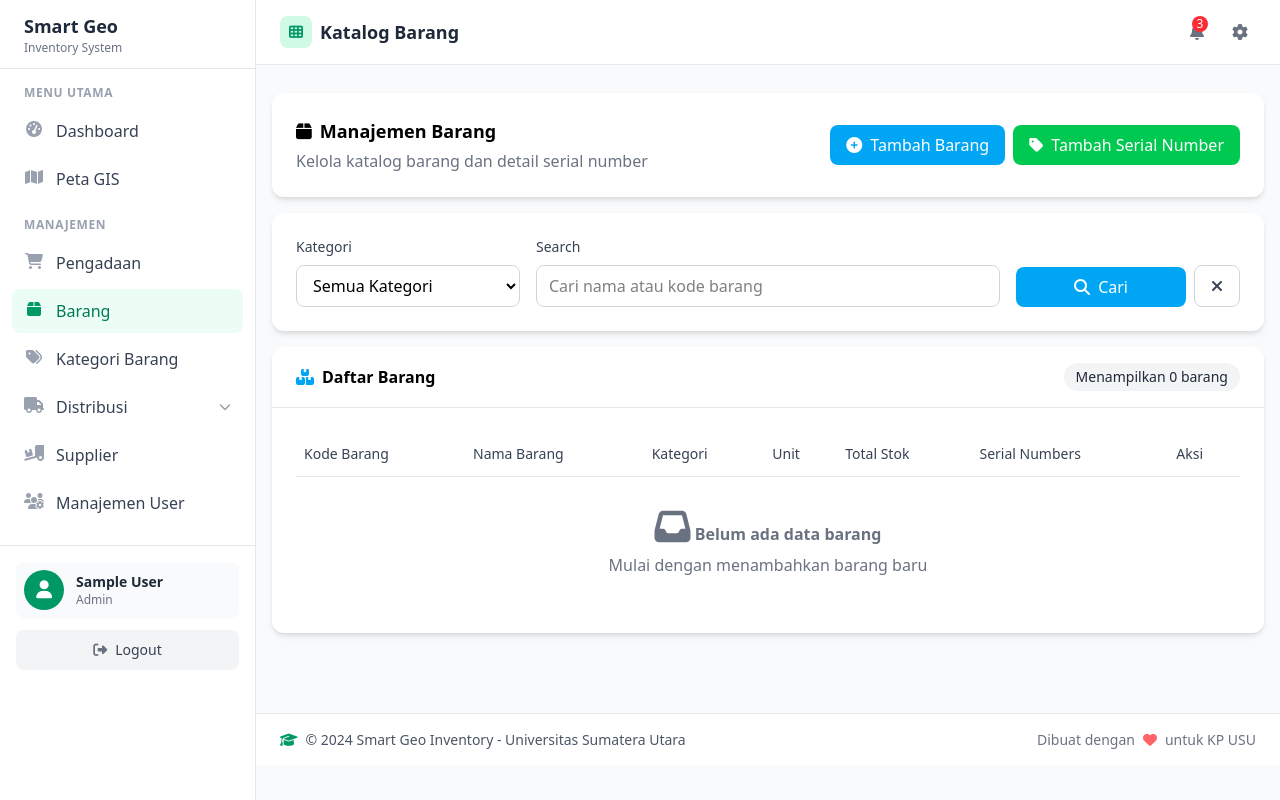
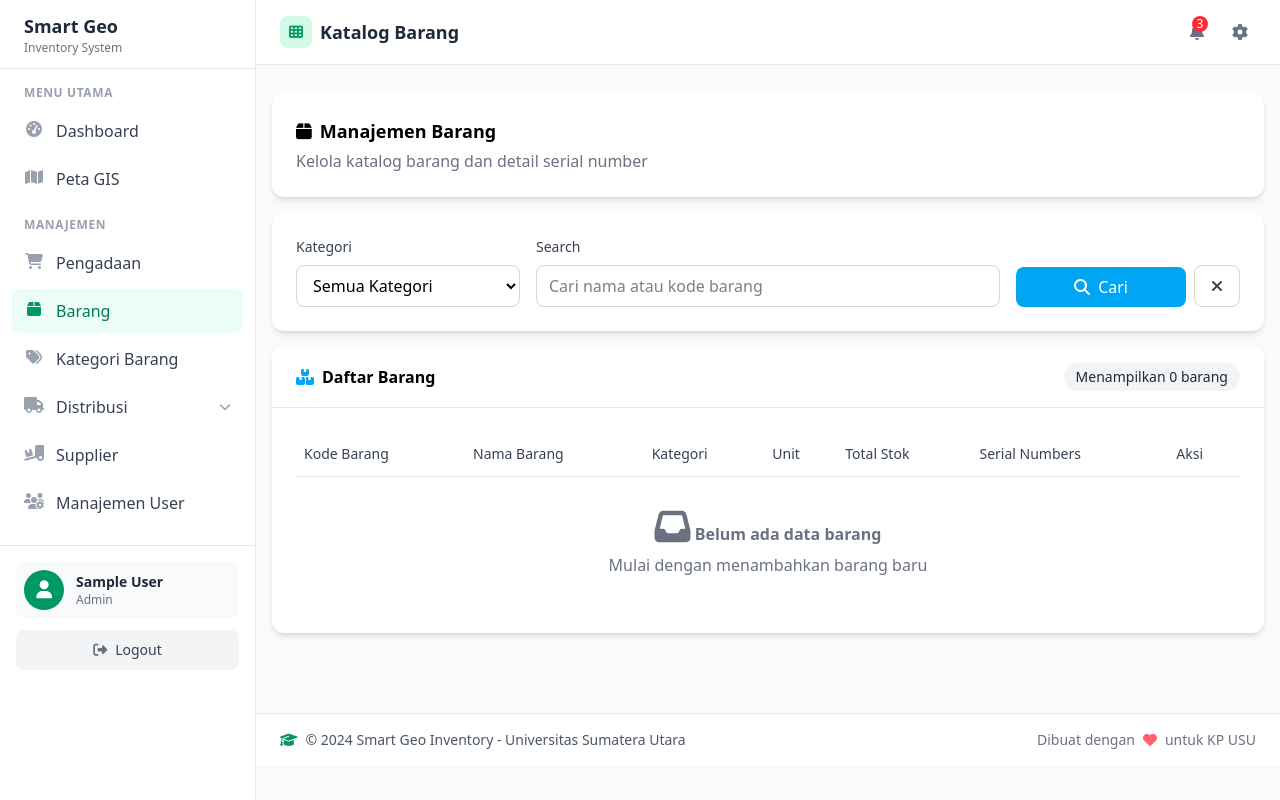
Before and after one commit to Naminiges/Smart-Geo-Inventory, a Flask app: page /items/ in a window 1280 px wide. Run offline with Flask 3, Linux system fonts and the light colour scheme; the visitor is signed in with stand-in values (Sample User, id 1); data that the repository does not hold is empty; style sheets or scripts are compiled from the project's sources.

Commit message:
Remove quick action buttons for adding items and serial numbers from the items management page

```diff
--- a/app/templates/items/index.html
+++ b/app/templates/items/index.html
@@ -12,14 +12,6 @@
             <div>
                 <h5 class="text-lg font-semibold mb-1"><i class="fas fa-box mr-2"></i>Manajemen Barang</h5>
                 <p class="text-gray-500 mb-0">Kelola katalog barang dan detail serial number</p>
-            </div>
-            <div class="flex gap-2">
-                <a href="{{ url_for('items.create') }}" class="bg-sky-500 hover:bg-sky-600 text-white px-4 py-2 rounded-lg transition-colors">
-                    <i class="fas fa-plus-circle mr-1"></i> Tambah Barang
-                </a>
-                <a href="{{ url_for('items.create_detail') }}" class="bg-green-500 hover:bg-green-600 text-white px-4 py-2 rounded-lg transition-colors">
-                    <i class="fas fa-tag mr-1"></i> Tambah Serial Number
-                </a>
             </div>
         </div>
     </div>
```
